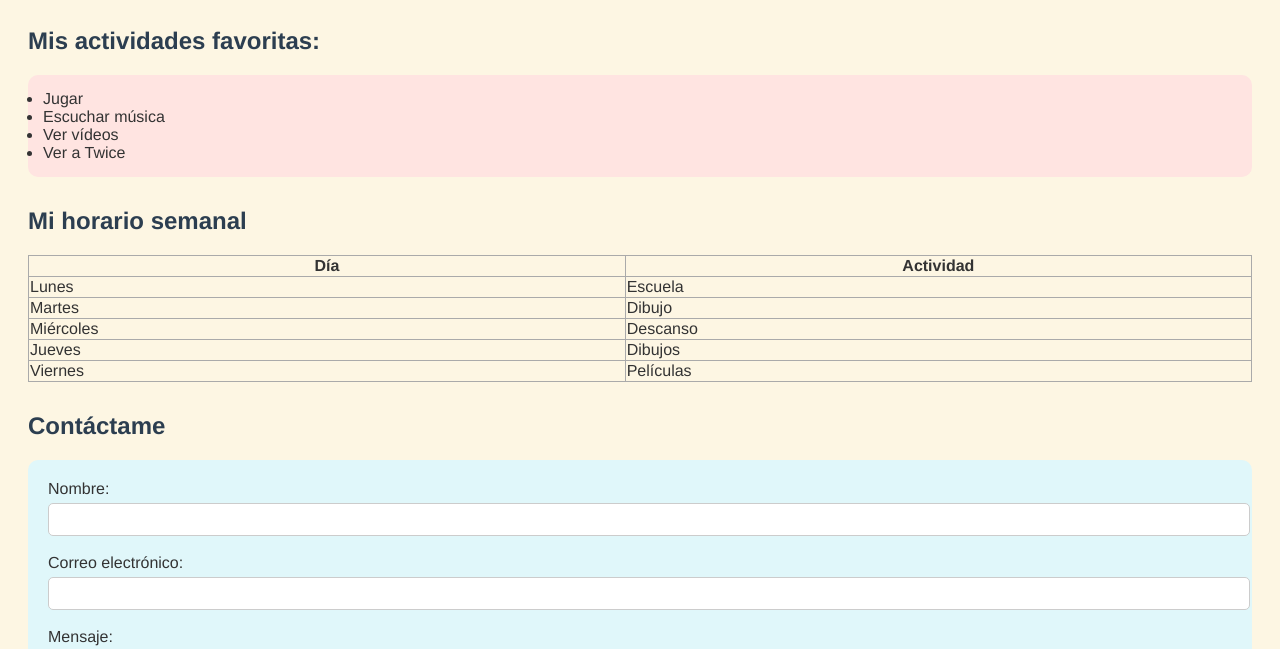
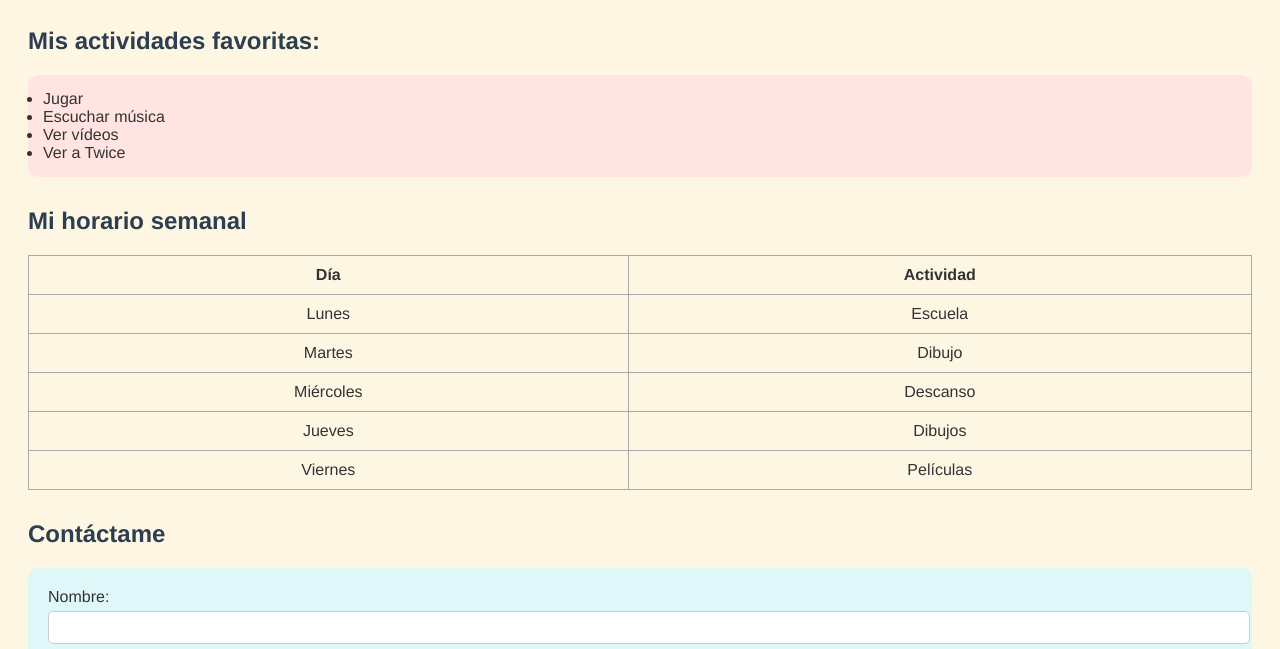
Before and after one commit to isiss641225/repaso, a plain HTML site: page index.html in a window 1280 px wide. Shown: the part 129-778 px from the top of the page. Drawn offline with Linux system fonts and the light colour scheme.

Commit message:
Update style.css
aaa

```diff
--- a/static/css/style.css
+++ b/static/css/style.css
@@ -31,10 +31,11 @@ table, th, td{
     border: 1px solid #aaa;
 }
 
-th td{
+th, td {
     padding: 10px;
     text-align: center;
 }
+
 
 form{
     background-color: #e0f7fa;
```
